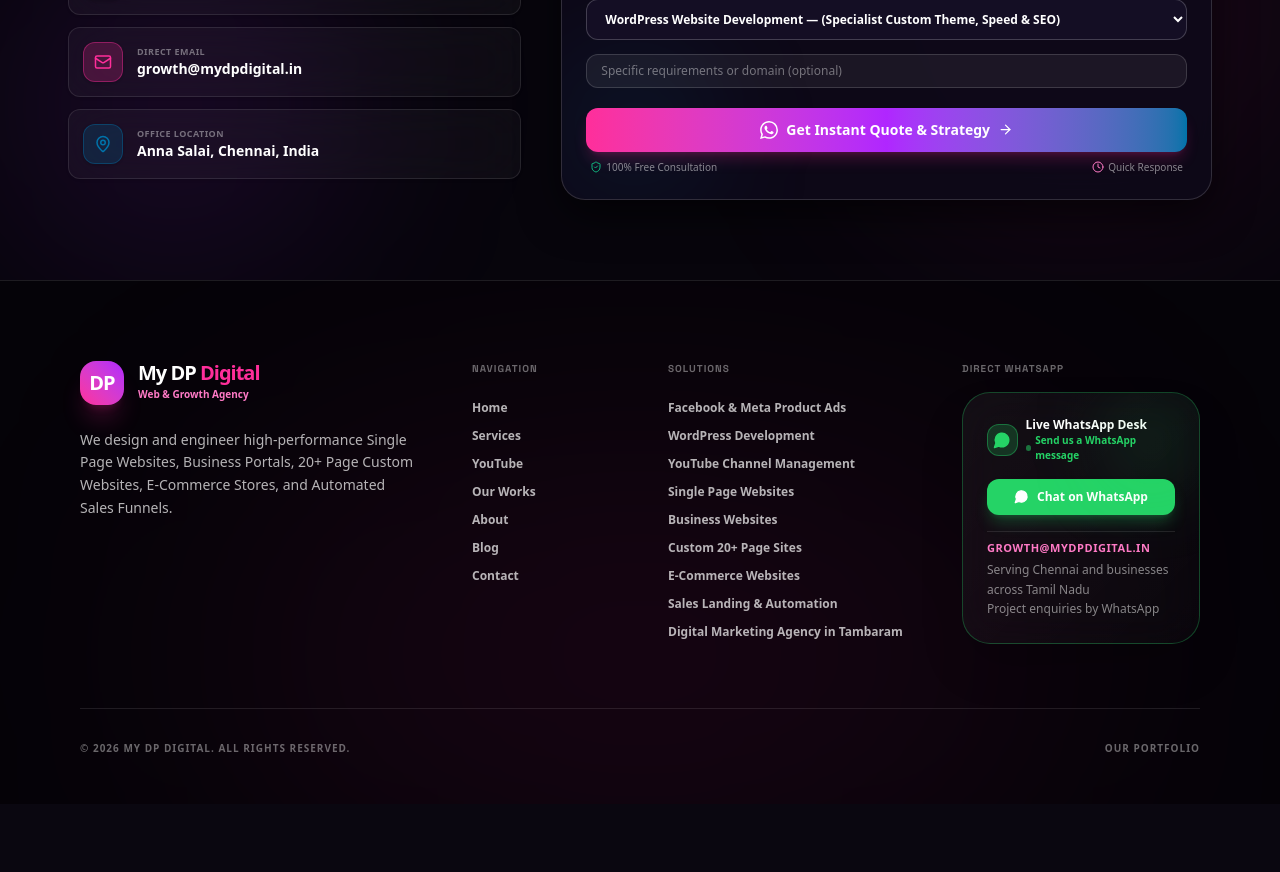
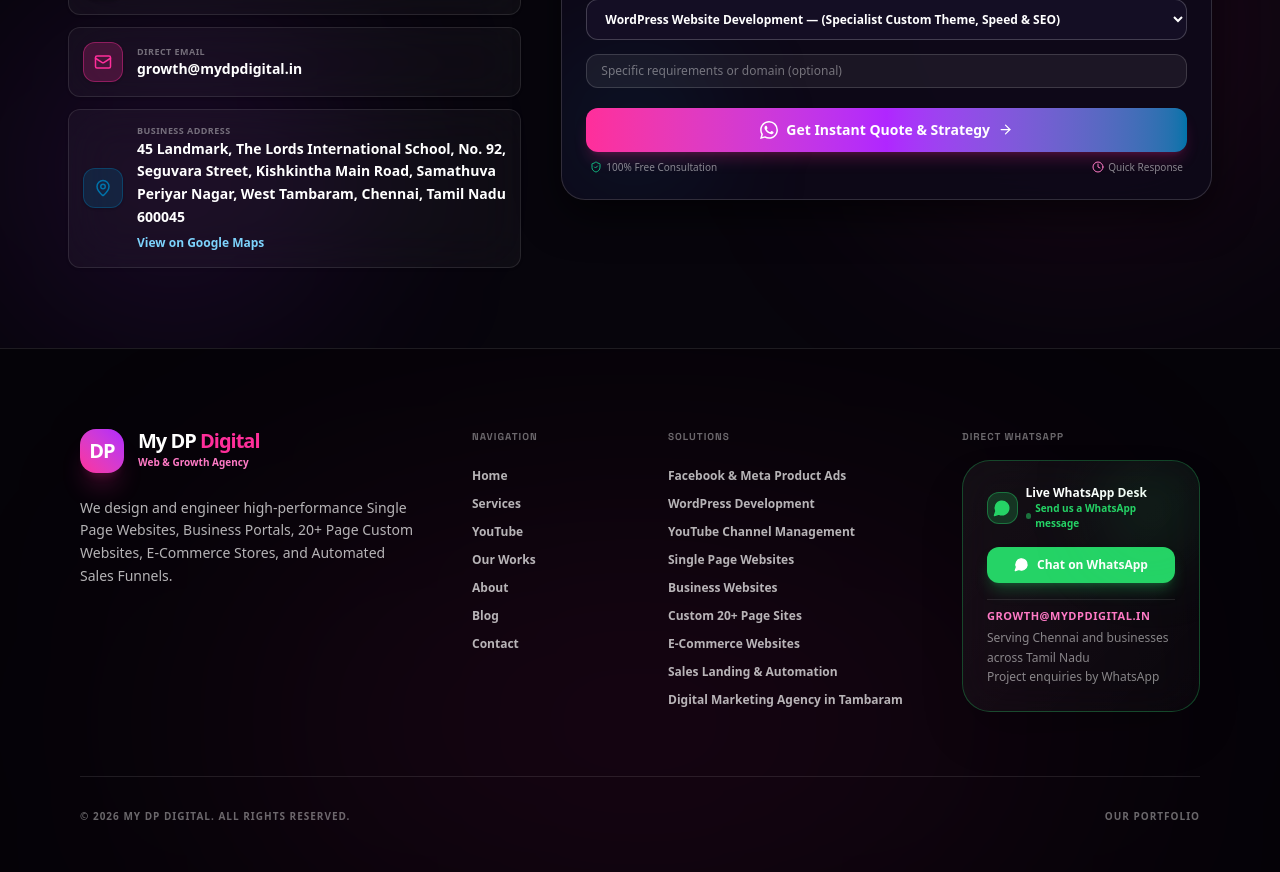
Before and after one commit to deenapriyanka00217-arch/my-dp-Digital, a React (Vite) app: page / in a window 1280 px wide. Shown: the part 6020-6892 px from the top of the page. Before the commit the page ends 6824 px from the top, so only its background shows below. Built offline with nearby package versions, Linux system fonts and the light colour scheme.

Commit message:
Local SEO: update contact form address

```diff
--- a/src/components/ContactForm.tsx
+++ b/src/components/ContactForm.tsx
@@ -1,6 +1,9 @@
 import React from 'react';
 import { Phone, Mail, MapPin, Sparkles } from 'lucide-react';
 import { BannerServicesForm } from './BannerServicesForm';
+
+const BUSINESS_ADDRESS = '45 Landmark, The Lords International School, No. 92, Seguvara Street, Kishkintha Main Road, Samathuva Periyar Nagar, West Tambaram, Chennai, Tamil Nadu 600045';
+const MAPS_URL = `https://www.google.com/maps/search/?api=1&query=${encodeURIComponent(BUSINESS_ADDRESS)}`;
 
 const ContactForm = () => {
   return (
@@ -54,8 +57,9 @@ const ContactForm = () => {
                   <MapPin size={18} />
                 </div>
                 <div>
-                  <div className="text-white/40 text-[9px] uppercase font-bold tracking-wider">Office Location</div>
-                  <div className="text-sm font-bold text-white">Anna Salai, Chennai, India</div>
+                  <div className="text-white/40 text-[9px] uppercase font-bold tracking-wider">Business Address</div>
+                  <div className="text-sm font-bold leading-relaxed text-white">{BUSINESS_ADDRESS}</div>
+                  <a href={MAPS_URL} target="_blank" rel="noopener noreferrer" className="text-xs font-semibold text-[#7DD3FC] hover:underline">View on Google Maps</a>
                 </div>
               </div>
             </div>
```
